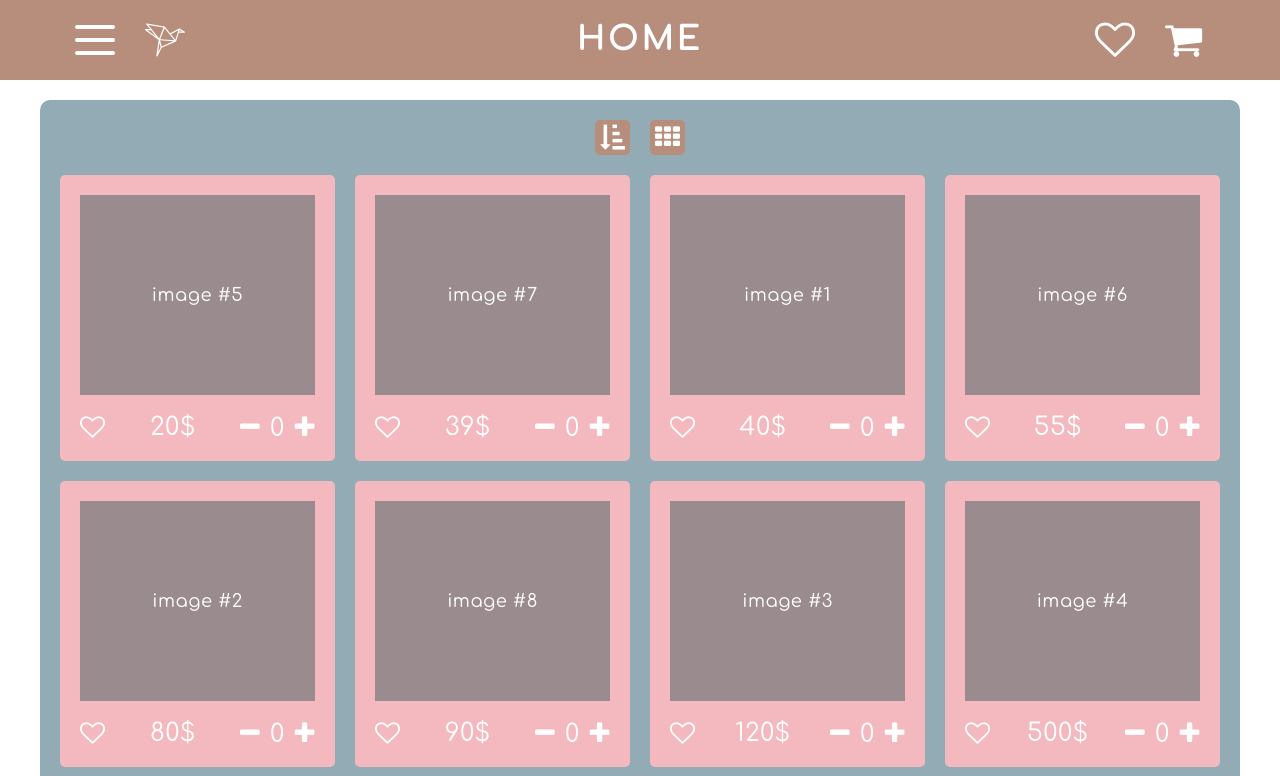
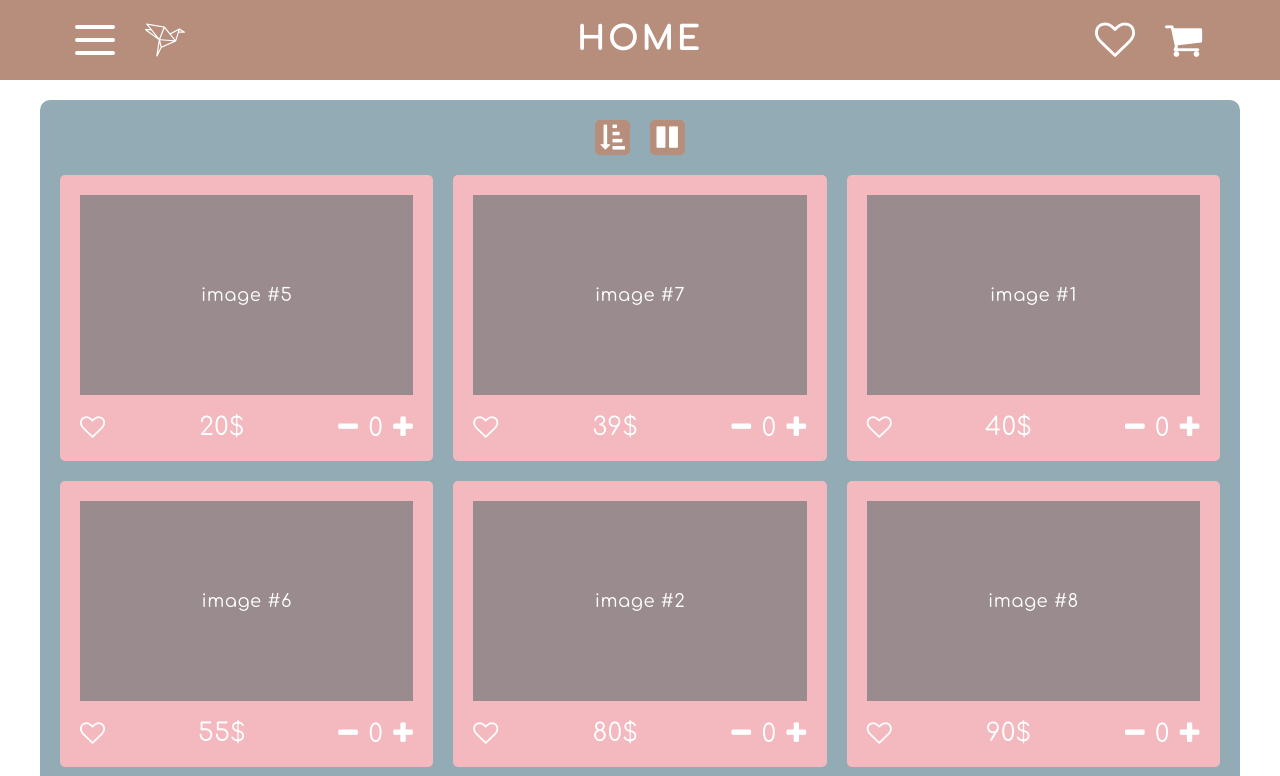
Before and after one commit to ihorvyshniakov/e-origami-shop-app, a React (Create React App) app: page /home in a window 1280 px wide. Shown: the top 776 px of the page. Built offline with nearby package versions, Linux system fonts and the light colour scheme.

Commit message:
- data relocate to separete file; - added switcher for "view" status; - exchanged "likesCounter" state to real "likesList" state with exact list of liked items and quantity of it;

```diff
--- a/src/components/Favorites/Favorites.jsx
+++ b/src/components/Favorites/Favorites.jsx
@@ -3,8 +3,6 @@ import {isShowOnPage} from '../Helpers/Constants/constants';
 
 import FilterSort from '../FilterSort/FilterSort';
 import ItemsList from '../ItemsList/ItemsList';
-
-// TODO: add sortFilter buttons functionallity with useContext
 
 const Favorites = () => {
 	return (
--- a/src/components/FilterSort/FilterSort.jsx
+++ b/src/components/FilterSort/FilterSort.jsx
@@ -6,6 +6,7 @@ import './FilterSort.css';
 
 const FilterSort = () => {
 	const globalContext = useContext(GlobalContext);
+	// viewType, viewSortType;
 
 	const changeSortTypeHandler = () => {
 		if(globalContext.sortType == sortOptions.lowFirst){
@@ -15,14 +16,21 @@ const FilterSort = () => {
 		}
 	}
 
+	const changeViewTypeHandler = () => {
+		if(globalContext.viewType == viewOptions.little){
+			globalContext.setViewType(viewOptions.many)
+		} else {
+			globalContext.setViewType(viewOptions.little)
+		}
+	}
+
 	return (
 		<div className="filterSort">
 			<div className="sorting r5 hover" onClick={changeSortTypeHandler}>
 				<i className={`fa fa-sort-amount-${globalContext.sortType === sortOptions.highFirst ? 'desc' : 'asc'}`} aria-hidden="true"></i>
 			</div>
-			<div className="view r5 hover">
-				{/* <i className={`fa ${viewState === viewOptions.little ? 'fa-pause' : 'fa-th'}`} aria-hidden="true"></i> */}
-				<i className={`fa fa-th`} aria-hidden="true"></i>
+			<div className="view r5 hover" onClick={changeViewTypeHandler}>
+				<i className={`fa ${globalContext.viewType === viewOptions.little ? 'fa-pause' : 'fa-th'}`} aria-hidden="true"></i>
 			</div>
 		</div>
 	)
--- a/src/components/Header/Header.jsx
+++ b/src/components/Header/Header.jsx
@@ -30,9 +30,9 @@ const Header = () => {
 				<div className="right">
 					<NavLink to='/favorites'>
 						<i className="fa fa-heart-o hover addedItem" aria-hidden="true"></i>
-						{globalContext.likedCounter > 0 && (
+						{globalContext.likedList.length > 0 && (
 							<div className="counter">{
-								globalContext.likedCounter<10 ? globalContext.likedCounter : '9+'
+								globalContext.likedList.length<10 ? globalContext.likedList.length : '9+'
 							}</div>
 						)}
 					</NavLink>
--- a/src/components/Helpers/Context/Context.jsx
+++ b/src/components/Helpers/Context/Context.jsx
@@ -3,12 +3,21 @@ import React, {useState} from 'react';
 import { sortOptions, viewOptions } from '../Constants/constants';
 
 export const ViewContextProvider = ({children}) => {
-	const [likedCounter, setLikedCounter] = useState(0);
 	const [orderCounter, setOrderCounter] = useState(0);
 	const [sortType, setSortType] = useState(sortOptions.lowFirst);
-	const [viewType, viewSortType] = useState(viewOptions.many);
+	const [viewType, setViewType] = useState(viewOptions.little);
+	const [likedList, setLikedList] = useState([]);
 
-	const globalContext = {likedCounter, setLikedCounter, orderCounter, setOrderCounter, sortType, setSortType};
+	const globalContext = {
+		orderCounter,
+		setOrderCounter,
+		sortType,
+		setSortType,
+		viewType,
+		setViewType,
+		likedList,
+		setLikedList,
+	};
 	return (
 		<GlobalContext.Provider value={globalContext}>
 			{children}
--- /dev/null
+++ b/src/components/Helpers/Data.js
@@ -0,0 +1,41 @@
+export let posts = [{
+		id: 1,
+		price: 40
+	},
+	{
+		id: 2,
+		price: 80
+	},
+	{
+		id: 3,
+		price: 120
+	},
+	{
+		id: 4,
+		price: 500
+	},
+	{
+		id: 5,
+		price: 20
+	},
+	{
+		id: 6,
+		price: 55
+	},
+	{
+		id: 7,
+		price: 39
+	},
+	{
+		id: 8,
+		price: 90
+	},
+	{
+		id: 9,
+		price: 110
+	},
+	{
+		id: 10,
+		price: 270
+	}
+];
--- a/src/components/ItemsList/ItemsList.jsx
+++ b/src/components/ItemsList/ItemsList.jsx
@@ -2,22 +2,12 @@ import React, { useContext } from 'react';
 
 import { GlobalContext } from '../Helpers/Context/Context';
 import { sortOptions, viewOptions } from '../Helpers/Constants/constants';
+import { posts } from '../Helpers/Data';
 
 import './ItemsList.css';
 
-const ItemsList = ({sortState, viewState, className}) => {
+const ItemsList = ({isShowForOrder}) => {
 	const globalContext = useContext(GlobalContext);
-
-	let posts = [
-		{id: 1, price: 40, favorite: false},
-		{id: 2, price: 80, favorite: true},
-		{id: 3, price: 120, favorite: false},
-		{id: 4, price: 500, favorite: false},
-		{id: 5, price: 20, favorite: true},
-		{id: 6, price: 55, favorite: true},
-		{id: 7, price: 39, favorite: false},
-		{id: 8, price: 90, favorite: false}
-	];
 
 	const plusOrderHandler = () => {
 		globalContext.setOrderCounter((prev)=>++prev)
@@ -28,14 +18,18 @@ const ItemsList = ({sortState, viewState, className}) => {
 		})
 	}
 
-	const plusLikedHandler = () => {
-		globalContext.setLikedCounter((prev)=>++prev)
+	const likesListHandler = (el) => {
+		// if there's no such item -> add it
+		if(!globalContext.likedList.some(item => item.id == el.id)){
+			globalContext.setLikedList([...globalContext.likedList, el]);
+		} else {
+			// otherwise -> remove it
+			let filteredList = globalContext.likedList.filter(item => item.id != el.id);
+			globalContext.setLikedList(filteredList);
+		}
 	}
-	const minusLikedHandler = () => {
-		globalContext.setLikedCounter((prev)=>{
-			return prev>0 ? --prev : prev
-		})
-	}
+
+	console.log(globalContext.likedList)
 
 	const sortArray = (array) => {
 		return array.map(el => (
@@ -44,10 +38,10 @@ const ItemsList = ({sortState, viewState, className}) => {
 				<div className="buttons">
 					<div className={`favorite ${el.favorite ? 'added' : 'removed'}`}>
 						<i className="fa fa-heart-o hover active"
-							onClick={plusLikedHandler}
+							onClick={() => likesListHandler(el)}
 							aria-hidden="true"></i>
 						<i className="fa fa-heart hover"
-							onClick={minusLikedHandler}
+							onClick={() => likesListHandler(el)}
 							aria-hidden="true"></i>
 					</div>
 					<p className="price">{el.price}$</p>
@@ -67,7 +61,7 @@ const ItemsList = ({sortState, viewState, className}) => {
 
 	return (
 		// just add class "line" for order page
-		<div className={`list scroll many`}>
+		<div className={`list scroll ${globalContext.viewType == viewOptions.little ? 'little' : 'many'} ${isShowForOrder && 'line'}`}>
 			{globalContext.sortType === sortOptions.lowFirst
 				? sortArray(posts.sort((a,b) => a.price - b.price))
 				: sortArray(posts.sort((a,b) => b.price - a.price))}
--- a/src/components/Order/Order.jsx
+++ b/src/components/Order/Order.jsx
@@ -6,13 +6,11 @@ import './Order.css';
 import FilterSort from '../FilterSort/FilterSort';
 import ItemsList from '../ItemsList/ItemsList';
 
-// TODO: add sortFilter buttons functionallity with useContext
-
 const Order = () => {
 	return (
 		<>
 			{isShowOnPage.order.filterSort && <FilterSort/>}
-			<ItemsList className="line"/>
+			<ItemsList isShowForOrder={true}/>
 			<div className="total r5">
 				<pre className="text">Total: <span className="value">420</span>$</pre>
 			</div>
```
